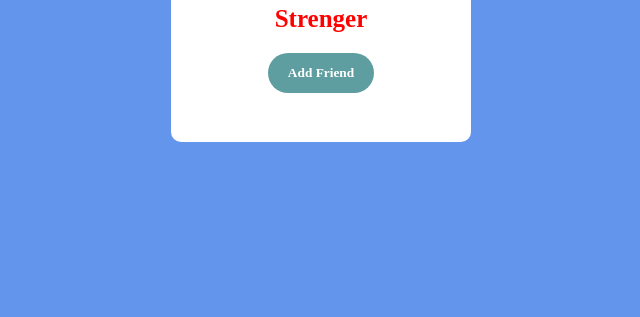
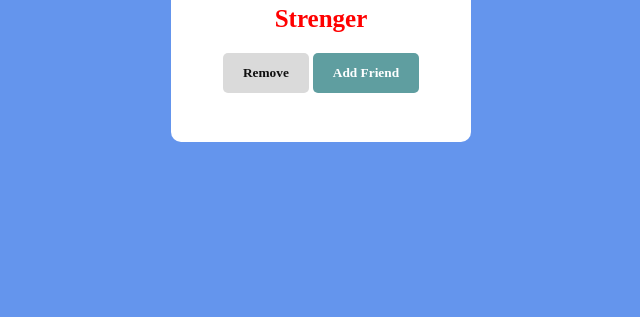
Before and after one commit to 81nilesh/5js-project, a plain HTML site: page index.html in a window 1280 px wide. Shown: the part 483-800 px from the top of the page, without its empty margins (319-959 px from the left). Drawn offline with Linux system fonts and the light colour scheme.

Commit message:
button Add

```diff
--- a/index.html
+++ b/index.html
@@ -15,7 +15,8 @@
         <h1>Angel Priya</h1>
         <h5>Strenger</h5>
         <div id="btn-container">
-            <button>Add Friend</button>
+            <button id="remove">Remove</button>
+            <button id="add">Add Friend</button>
         </div>
 
     </div>
--- a/style.css
+++ b/style.css
@@ -51,6 +51,11 @@ body {
     color: #fff;
     font-weight: 700;
     padding: 12px 20px;
-    border-radius: 50px;
+    border-radius: 5px;
     border: none;
 }
+
+#card #remove {
+    background-color: #dadada;
+    color: #111;
+}
```
